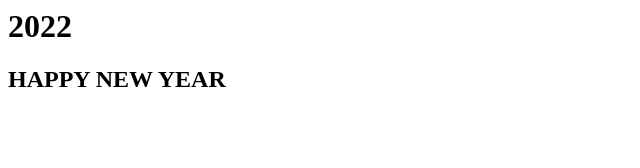
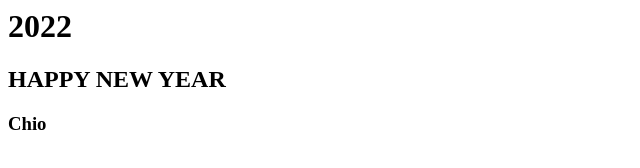
Before and after one commit to qwerty3248/qwerty3248.github.io, a plain HTML site: page index.html in a window 1280 px wide. Shown: the full height of the page, 0-640 px from the left. Drawn offline with Linux system fonts and the light colour scheme.

Commit message:
Update index.html

```diff
--- a/index.html
+++ b/index.html
@@ -1,4 +1,5 @@
 <div class="conteiner">
 <h1>2022</h1>
 <h2>HAPPY NEW YEAR</h2>
+<h3>Chio</h3>
 </div>
```
